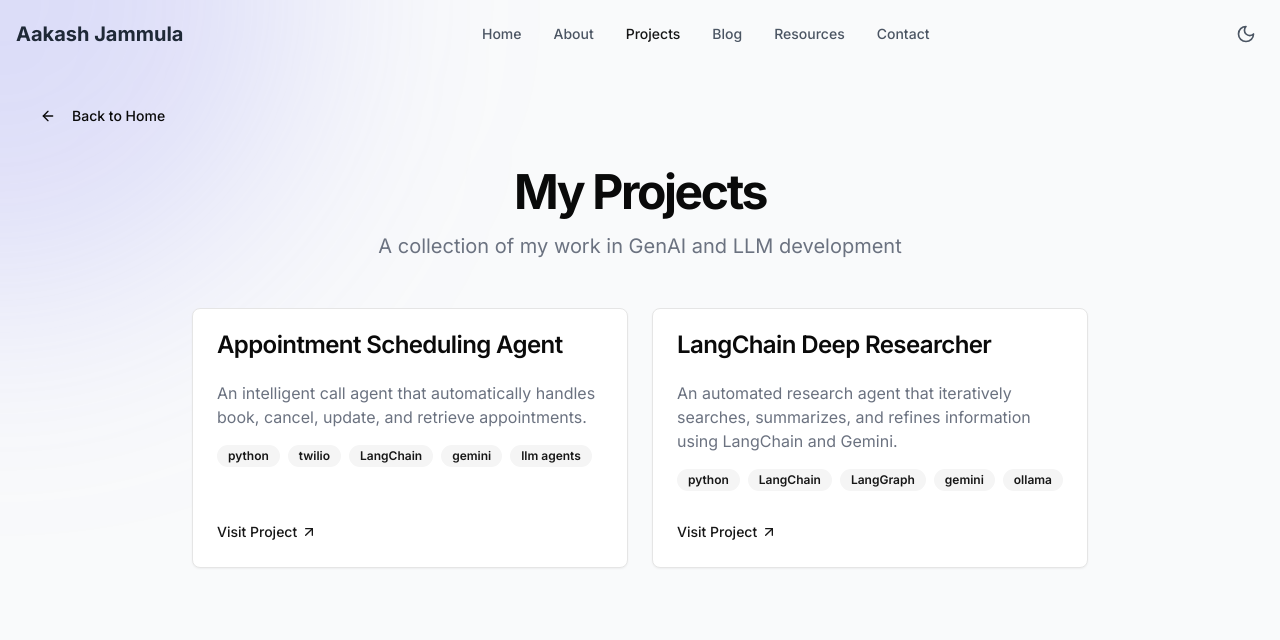
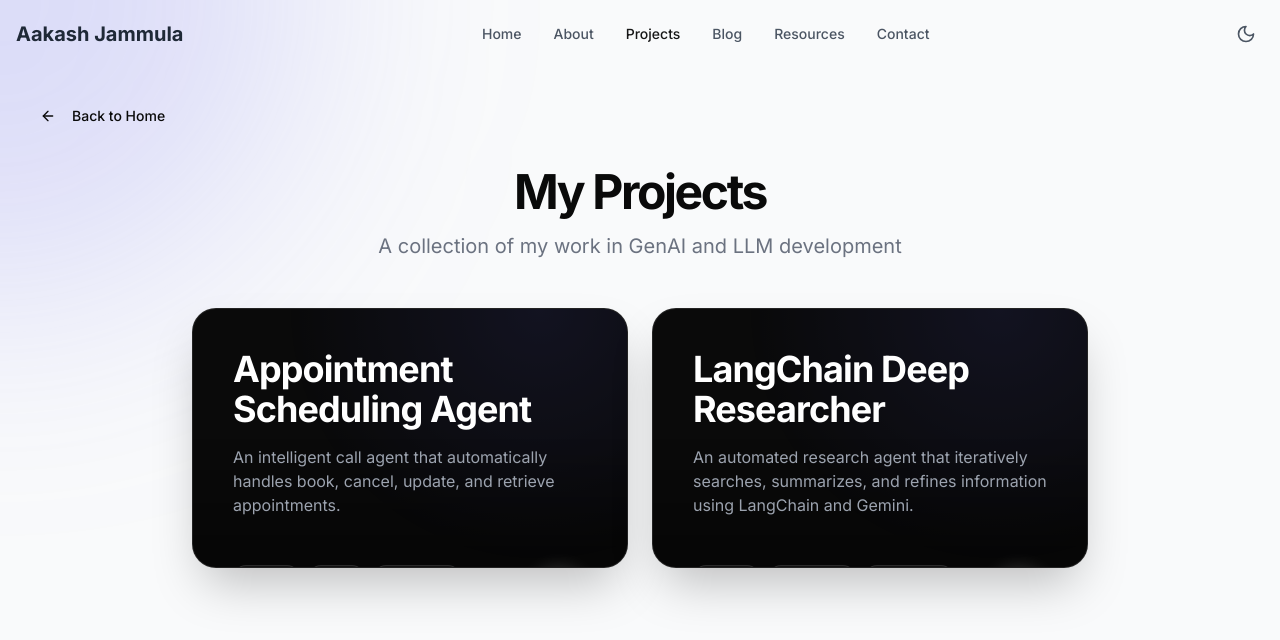
Before and after one commit to Aakashjammula/portfolio, a Next.js app: page /projects in a window 1280 px wide. Shown: the top 640 px of the page. Built offline with nearby package versions, Linux system fonts and the light colour scheme.

Commit message:
feat: implement cinematic parallax cards for projects (Phase 6.2)

```diff
--- a/components/project-card.tsx
+++ b/components/project-card.tsx
@@ -4,9 +4,6 @@ import Link from "next/link"
 import { motion, useMotionValue, useSpring, useTransform } from "framer-motion"
 import { ArrowUpRight } from "lucide-react"
 import { useRef, useState } from "react"
-
-import { Card, CardContent, CardFooter, CardHeader, CardTitle } from "@/components/ui/card"
-import { Badge } from "@/components/ui/badge"
 
 interface ProjectCardProps {
   title: string
@@ -18,7 +15,6 @@ interface ProjectCardProps {
 
 export function ProjectCard({ title, description, tags, link, index }: ProjectCardProps) {
   const cardRef = useRef<HTMLDivElement>(null)
-  const [glowPosition, setGlowPosition] = useState({ x: 0, y: 0 })
   const [isHovering, setIsHovering] = useState(false)
 
   const x = useMotionValue(0)
@@ -40,7 +36,6 @@ export function ProjectCard({ title, description, tags, link, index }: ProjectCa
 
     x.set(xPct)
     y.set(yPct)
-    setGlowPosition({ x: mouseX, y: mouseY })
   }
 
   const handleMouseLeave = () => {
@@ -57,12 +52,13 @@ export function ProjectCard({ title, description, tags, link, index }: ProjectCa
           opacity: 1,
           y: 0,
           transition: {
-            duration: 0.6,
+            duration: 0.8,
+            ease: [0.16, 1, 0.3, 1], // cinematic ease out
             delay: index * 0.1,
           },
         },
       }}
-      className="h-full perspective-[1000px]"
+      className="h-full w-full perspective-[1000px]"
     >
       <motion.div
         ref={cardRef}
@@ -70,49 +66,70 @@ export function ProjectCard({ title, description, tags, link, index }: ProjectCa
         onMouseEnter={() => setIsHovering(true)}
         onMouseLeave={handleMouseLeave}
         style={{ rotateX, rotateY, transformStyle: "preserve-3d" }}
-        whileHover={{
-          scale: 1.03,
-          z: 20,
-        }}
-        transition={{ type: "spring", stiffness: 300, damping: 15 }}
-        className="h-full relative group"
+        whileHover={{ scale: 1.02 }}
+        transition={{ type: "spring", stiffness: 300, damping: 20 }}
+        className="h-full relative group cursor-pointer"
       >
-        {/* Glow effect layer - only rendered while hovering */}
-        {isHovering && (
         <div
-            className="absolute -inset-[1px] rounded-xl transition-opacity duration-300 pointer-events-none"
+          className="overflow-hidden h-full rounded-3xl bg-[#0a0a0a] border border-white/10 flex flex-col relative z-10 shadow-2xl"
+          style={{ transformStyle: "preserve-3d" }}
+        >
+          {/* Deep Parallax Background */}
+          <motion.div
+            className="absolute inset-0 z-0 opacity-40 transition-opacity duration-700 ease-out group-hover:opacity-100"
             style={{
-              background: `radial-gradient(400px circle at ${glowPosition.x}px ${glowPosition.y}px, rgba(99, 102, 241, 0.15), transparent 60%)`,
+              background: `radial-gradient(circle at 80% 0%, rgba(99,102,241,0.25) 0%, transparent 60%)`,
+              translateZ: -50,
             }}
           />
-        )}
-        <Card className="overflow-hidden h-full transition-all duration-300 border-opacity-50 hover:border-primary/50 flex flex-col relative z-10">
-          <CardHeader className="flex-none">
-            <CardTitle>{title}</CardTitle>
-          </CardHeader>
-          <CardContent className="flex-grow">
-            <p className="text-gray-500 dark:text-gray-400">{description}</p>
-            <div className="flex flex-wrap gap-2 mt-4">
+
+          <div className="absolute inset-0 z-0 bg-gradient-to-t from-black/80 via-transparent to-transparent opacity-50" />
+
+          {/* Cinematic Content Layer */}
+          <div
+            className="relative z-10 flex flex-col h-full p-8 sm:p-10"
+            style={{ transformStyle: "preserve-3d" }}
+          >
+            <div className="flex-grow">
+              <motion.h3
+                className="text-2xl sm:text-3xl lg:text-4xl font-bold text-white mb-4 tracking-tight"
+                style={{ translateZ: 50 }}
+              >
+                {title}
+              </motion.h3>
+              <motion.p
+                className="text-gray-400 text-sm sm:text-base leading-relaxed max-w-sm"
+                style={{ translateZ: 30 }}
+              >
+                {description}
+              </motion.p>
+            </div>
+
+            <div className="flex flex-col sm:flex-row sm:items-end justify-between mt-12 gap-6" style={{ transformStyle: "preserve-3d" }}>
+              <motion.div
+                className="flex flex-wrap gap-2"
+                style={{ translateZ: 40 }}
+              >
                 {tags.map((tag) => (
-                <Badge key={tag} variant="secondary" className="transition-all hover:bg-primary/20 hover:text-primary">
+                  <span key={tag} className="px-3 py-1 rounded-full text-xs font-semibold bg-white/5 text-gray-300 border border-white/10 backdrop-blur-md">
                     {tag}
-                </Badge>
+                  </span>
                 ))}
-            </div>
-          </CardContent>
-          <CardFooter className="flex-none mt-auto">
-            <motion.div whileHover={{ x: 5 }} transition={{ type: "spring", stiffness: 400, damping: 10 }}>
+              </motion.div>
+
+              <motion.div style={{ translateZ: 60 }}>
                 <Link
                   href={link}
                   target="_blank"
                   rel="noopener noreferrer"
-                className="inline-flex items-center text-sm font-medium text-primary hover:underline"
+                  className="inline-flex items-center justify-center w-12 h-12 sm:w-14 sm:h-14 rounded-full bg-white text-black hover:scale-110 hover:bg-indigo-50 transition-all duration-300 shadow-[0_0_20px_rgba(255,255,255,0.2)]"
                 >
-                Visit Project <ArrowUpRight className="ml-1 h-4 w-4" />
+                  <ArrowUpRight className="h-5 w-5 sm:h-6 sm:w-6" />
                 </Link>
               </motion.div>
-          </CardFooter>
-        </Card>
+            </div>
+          </div>
+        </div>
       </motion.div>
     </motion.div>
   )
```
Lines whose indentation alone changed are shown as unchanged.
